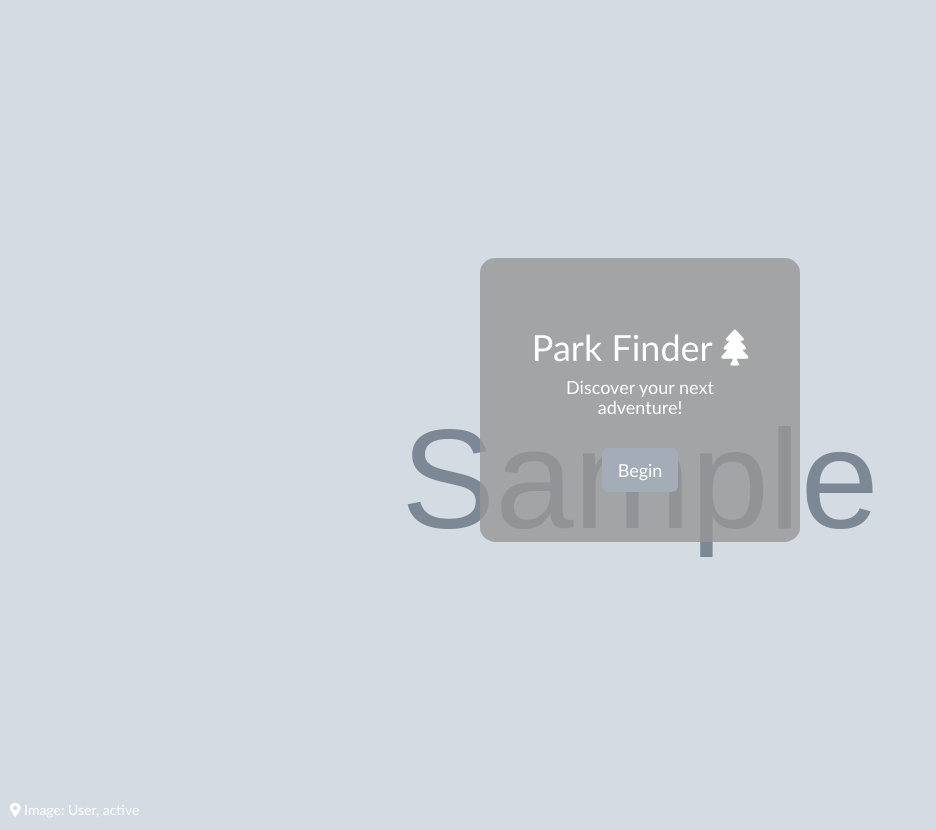
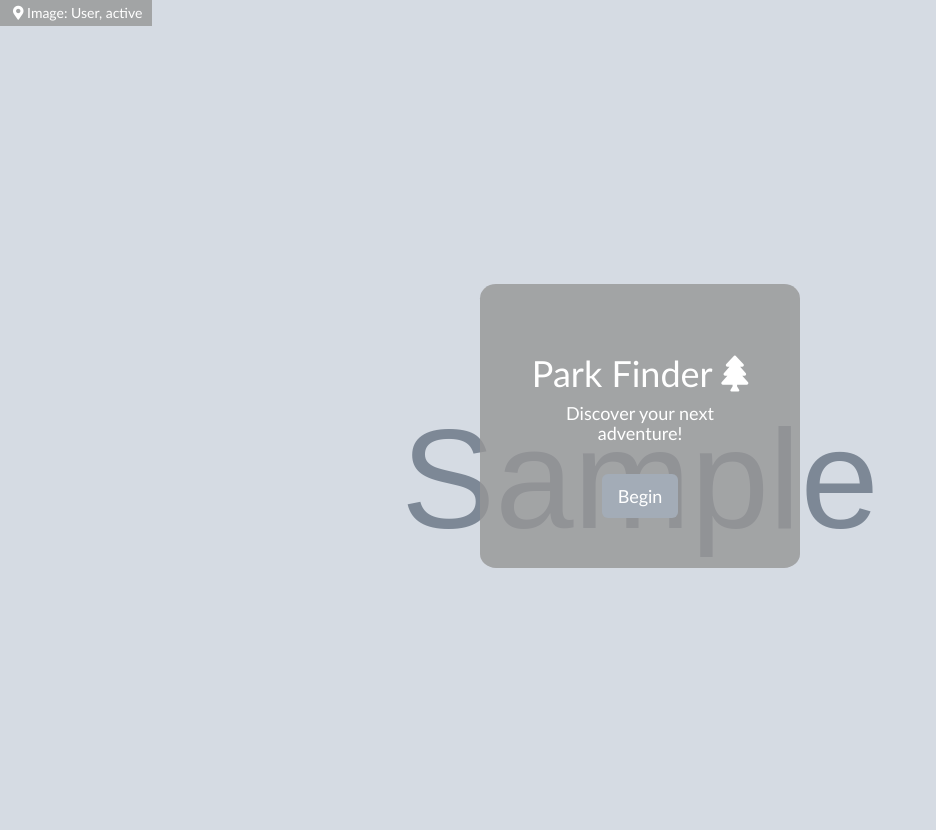
Before and after one commit to LNgroff/park-finder, a Flask app: page / in a window 1280 px wide. Shown: the whole page, without its empty margins (0-936 px from the left). After the commit the page ends 568 px from the top, so only its background shows below. Run offline with Flask 2, Linux system fonts and the light colour scheme; tables that the repository leaves empty hold one stand-in row (values such as "Sample post"); grey boxes marked "Sample" are stand-in pictures; some libraries are stand-ins or nearby versions.

Commit message:
shifted and styled location link

```diff
--- a/static/css/landing.css
+++ b/static/css/landing.css
@@ -50,3 +50,11 @@ footer {
 #link{
     color:white
 }
+
+.boxed{
+    background-color: rgba(150, 151, 150, 0.8);
+    padding: 3px;
+    text-align: left;
+    padding-right: 10px;
+    float: left;
+}
--- a/templates/landing.html
+++ b/templates/landing.html
@@ -10,7 +10,12 @@
     <style >body{background-image: url("{{image.image_url}}")} </style>
 </head>
 
+<div class="boxed">
+<h7 style="text-align: left; padding-left: 10px; padding-top: 10px;"><a style="color:white;" href="/parks/{{image.park.park_id}}"><i class="fas fa-map-marker-alt"></i> Image: {{image.park.fullname}}, {{image.park.state}}</a></h7>
+</div>
+
 <body>
+
 
     <div class="site-wrapper">
         <div class="site-wrapper-inner">
@@ -28,6 +33,5 @@
 
 
 </body>
-<p style="text-align: left; padding-left: 10px"><i class="fas fa-map-marker-alt"></i> Image: {{image.park.fullname}}, {{image.park.state}}</p>
 
 </html>
```
